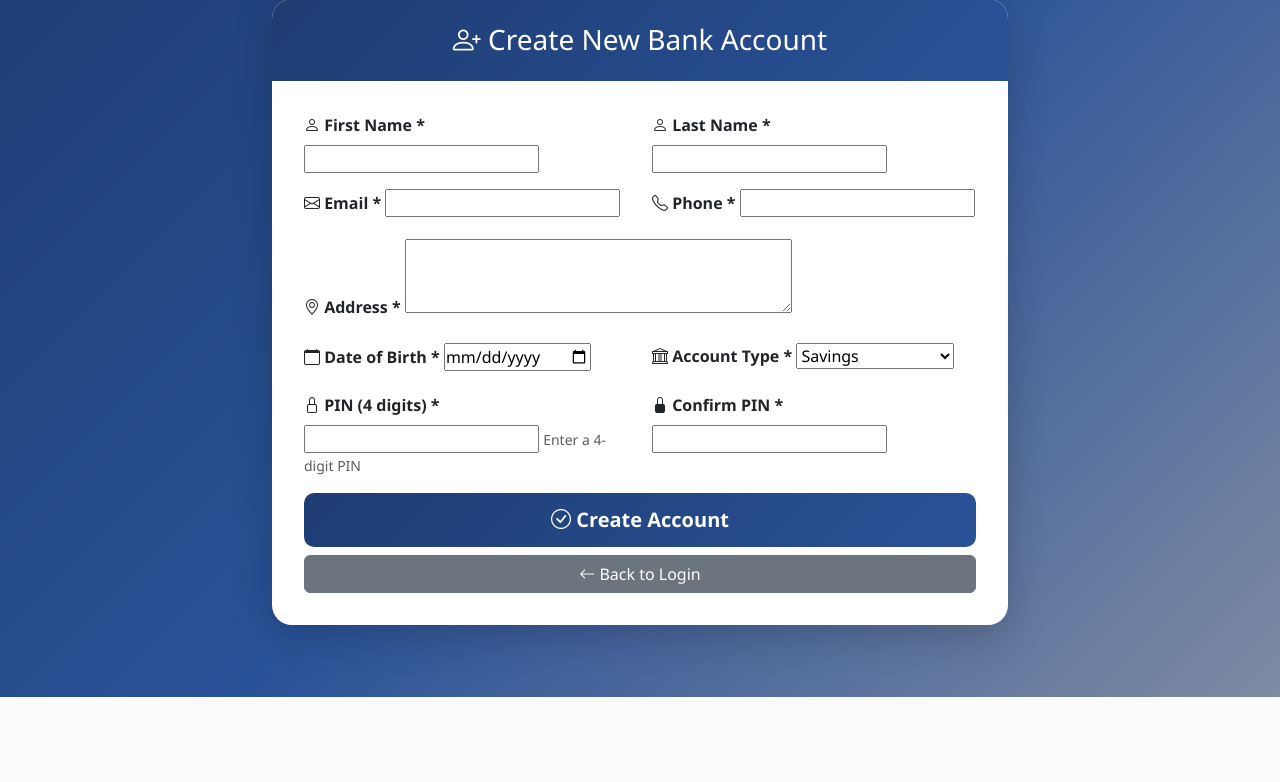
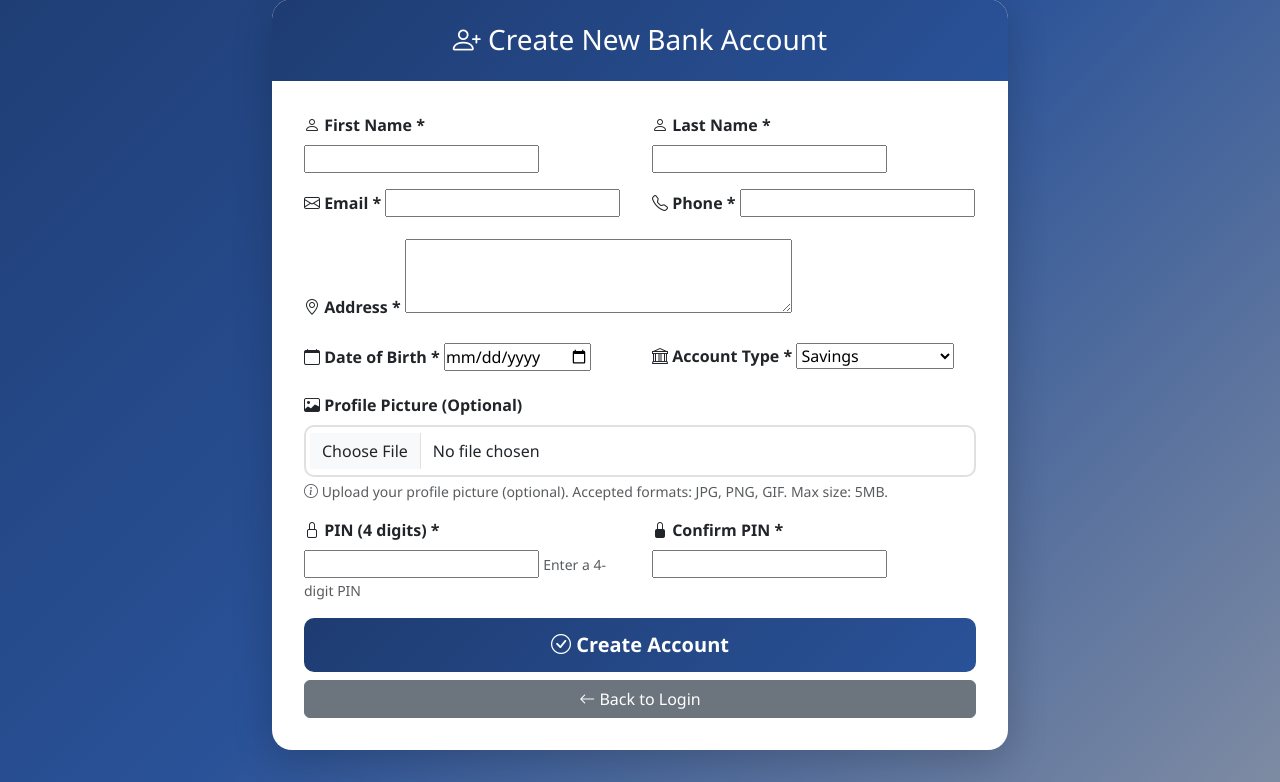
Before and after one commit to ADARSHKS-BCA/Banking-App, a Django app: page /create/ in a window 1280 px wide. Shown: the part 103-885 px from the top of the page. Before the commit the page ends 800 px from the top, so only its background shows below. Run offline with Django 5.2, Linux system fonts and the light colour scheme.

Commit message:
Added a profile photo

```diff
--- a/BankManagement/BankManagement/settings.py
+++ b/BankManagement/BankManagement/settings.py
@@ -11,6 +11,7 @@ https://docs.djangoproject.com/en/5.2/ref/settings/
 """
 
 from pathlib import Path
+import os
 
 # Build paths inside the project like this: BASE_DIR / 'subdir'.
 BASE_DIR = Path(__file__).resolve().parent.parent
@@ -122,6 +123,9 @@ STATIC_ROOT = BASE_DIR / 'staticfiles'
 MEDIA_URL = 'media/'
 MEDIA_ROOT = BASE_DIR / 'media'
 
+# giving the location for the image to be stored
+Media_Root = os.path.join(BASE_DIR, 'Images')
+
 # Default primary key field type
 # https://docs.djangoproject.com/en/5.2/ref/settings/#default-auto-field
 
--- a/BankManagement/accounts/admin.py
+++ b/BankManagement/accounts/admin.py
@@ -73,7 +73,7 @@ class AccountAdmin(admin.ModelAdmin):
         }),
         # Section 2: Customer Information
         ('Customer Information', {
-            'fields': ('first_name', 'last_name', 'email', 'phone', 'address', 'date_of_birth')
+            'fields': ('first_name', 'last_name', 'email', 'phone', 'address', 'date_of_birth', 'profile_picture')
         }),
         # Section 3: Security
         ('Security', {
--- a/BankManagement/accounts/forms.py
+++ b/BankManagement/accounts/forms.py
@@ -39,6 +39,17 @@ class AccountForm(forms.ModelForm):
         label="Confirm PIN"  # Display label in form
     )
 
+    # Profile picture field: Optional image upload for user profile
+    profile_picture = forms.ImageField(
+        required=False,  # Profile picture is optional
+        label="Profile Picture",
+        help_text="Upload your profile picture (optional). Accepted formats: JPG, PNG, GIF. Max size: 5MB.",
+        widget=forms.FileInput(attrs={
+            'accept': 'image/*',  # Only accept image files
+            'class': 'form-control'
+        })
+    )
+
     class Meta:
         """
         Meta class: Tells Django which model and fields to use
@@ -49,13 +60,46 @@ class AccountForm(forms.ModelForm):
         """
         model = Account  # This form is for the Account model
         fields = ['first_name', 'last_name', 'email', 'phone', 'address',
-                  'date_of_birth', 'account_type', 'pin']
+                  'date_of_birth', 'account_type', 'profile_picture', 'pin']
         widgets = {
             # Use HTML5 date picker for date of birth
             'date_of_birth': forms.DateInput(attrs={'type': 'date'}),
             # Make address field a textarea with 3 rows
             'address': forms.Textarea(attrs={'rows': 3}),
         }
+
+    def clean_profile_picture(self):
+        """
+        Validate profile picture upload
+
+        This method validates:
+        1. File size (max 5MB)
+        2. File type (only images)
+
+        Returns:
+            profile_picture: The validated image file
+
+        Raises:
+            ValidationError: If file is too large or wrong type
+        """
+        profile_picture = self.cleaned_data.get('profile_picture')
+
+        # If no picture uploaded, that's fine (it's optional)
+        if not profile_picture:
+            return profile_picture
+
+        # Check file size (5MB = 5 * 1024 * 1024 bytes)
+        max_size = 5 * 1024 * 1024  # 5MB in bytes
+        if profile_picture.size > max_size:
+            raise forms.ValidationError("Image file too large. Maximum size is 5MB.")
+
+        # Check file type by extension
+        allowed_extensions = ['.jpg', '.jpeg', '.png', '.gif']
+        file_name = profile_picture.name.lower()
+        if not any(file_name.endswith(ext) for ext in allowed_extensions):
+            raise forms.ValidationError("Invalid file type. Only JPG, PNG, and GIF images are allowed.")
+
+        return profile_picture
 
     def clean(self):
         """
@@ -97,6 +141,9 @@ class AccountForm(forms.ModelForm):
         """
         Override save method to handle account creation
 
+        This method handles saving the account including the profile picture.
+        The profile picture is automatically saved to the media/profile_pictures/ directory.
+
         Args:
             commit: If True, save to database immediately
 
@@ -107,7 +154,7 @@ class AccountForm(forms.ModelForm):
         account = super().save(commit=False)
         # If commit is True, save to database
         if commit:
-            account.save()  # This triggers account number generation
+            account.save()  # This triggers account number generation and saves profile picture
         return account
 
 
--- a/BankManagement/accounts/models.py
+++ b/BankManagement/accounts/models.py
@@ -72,6 +72,11 @@ class Account(models.Model):
 
     # Date of birth: Customer's date of birth
     date_of_birth = models.DateField()
+
+    # Profile picture: User's profile photo (optional)
+    # Images are uploaded to media/profile_pictures/ directory
+    # null=True and blank=True make this field optional
+    profile_picture = models.ImageField(upload_to='profile_pictures/', null=True, blank=True)
 
     # ========== SECURITY FIELDS ==========
 
--- a/BankManagement/accounts/templates/accounts/account_create.html
+++ b/BankManagement/accounts/templates/accounts/account_create.html
@@ -10,7 +10,7 @@
                 <h3 class="mb-0"><i class="bi bi-person-plus"></i> Create New Bank Account</h3>
             </div>
             <div class="card-body">
-                <form method="post">
+                <form method="post" enctype="multipart/form-data">
                     {% csrf_token %}
                     <div class="row">
                         <div class="col-md-6 mb-3">
@@ -81,6 +81,23 @@
                             {% endif %}
                         </div>
                     </div>
+                    <div class="mb-3">
+                        <label class="form-label fw-bold">
+                            <i class="bi bi-image"></i> Profile Picture (Optional)
+                        </label>
+                        {{ form.profile_picture }}
+                        {% if form.profile_picture.help_text %}
+                            <small class="form-text text-muted d-block mt-1">
+                                <i class="bi bi-info-circle"></i> {{ form.profile_picture.help_text }}
+                            </small>
+                        {% endif %}
+                        {% if form.profile_picture.errors %}
+                            <div class="text-danger small mt-1">{{ form.profile_picture.errors }}</div>
+                        {% endif %}
+                        <div id="imagePreview" class="mt-3" style="display: none;">
+                            <img id="previewImg" src="#" alt="Preview" class="img-thumbnail" style="max-width: 200px; max-height: 200px; border-radius: 10px;">
+                        </div>
+                    </div>
                     <div class="row">
                         <div class="col-md-6 mb-3">
                             <label class="form-label fw-bold">
@@ -120,4 +137,21 @@
         </div>
     </div>
 </div>
+
+<script>
+    // Preview image before upload
+    document.querySelector('input[type="file"]').addEventListener('change', function(e) {
+        const file = e.target.files[0];
+        if (file) {
+            const reader = new FileReader();
+            reader.onload = function(e) {
+                document.getElementById('previewImg').src = e.target.result;
+                document.getElementById('imagePreview').style.display = 'block';
+            }
+            reader.readAsDataURL(file);
+        } else {
+            document.getElementById('imagePreview').style.display = 'none';
+        }
+    });
+</script>
 {% endblock %}
--- a/BankManagement/accounts/views.py
+++ b/BankManagement/accounts/views.py
@@ -73,8 +73,8 @@ def account_create(request):
     """
     # Check if form was submitted (POST request)
     if request.method == 'POST':
-        # Create form instance with submitted data
-        form = AccountForm(request.POST)
+        # Create form instance with submitted data and files (for profile picture upload)
+        form = AccountForm(request.POST, request.FILES)
 
         # Validate the form
         if form.is_valid():
```
Also changed, not shown: BankManagement/accounts/templates/accounts/account_detail.html (+16 -0 lines), BankManagement/accounts/templates/accounts/home.html (+20 -4 lines), BankManagement/accounts/migrations/0002_account_profile_picture.py (added), BankManagement/db.sqlite3, BankManagement/media/profile_pictures/Screenshot_20240219_200126_Photos.jpg (added).
